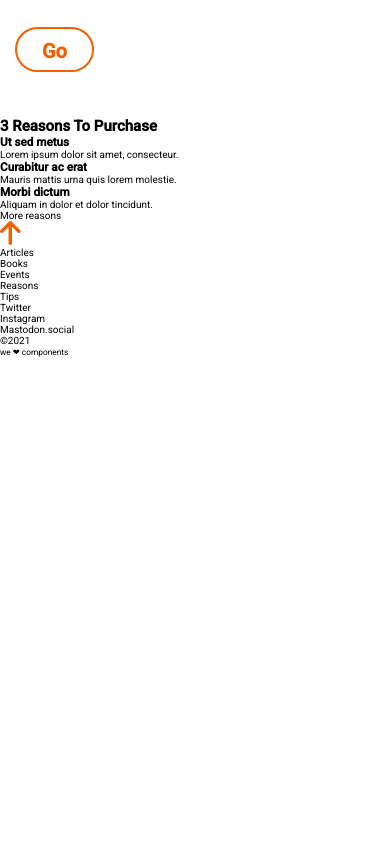
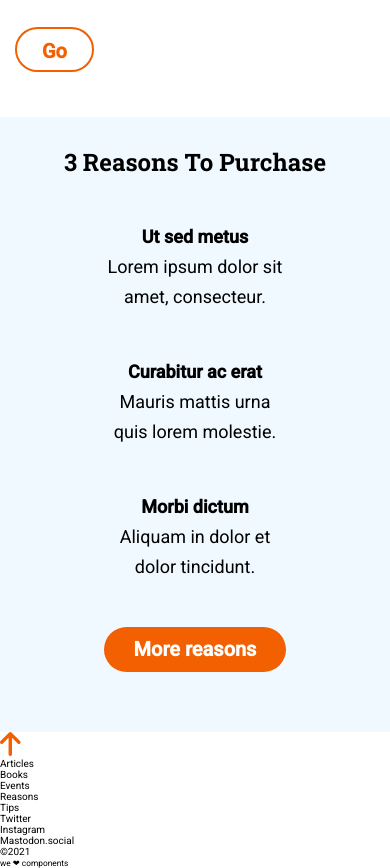
Before and after one commit to Adalab/modulo-1-evaluacion-final-TaniaGamGonz, a website: page public/index.html in a window 390 px wide. Shown: the part 1044-1912 px from the top of the page. Before the commit the page ends 1401 px from the top, so only its background shows below. Drawn offline with nearby package versions, Linux system fonts and the light colour scheme.

Commit message:
Added mobile styles to section reasons

```diff
--- a/public/index.html
+++ b/public/index.html
@@ -49,21 +49,27 @@
       </section>
 
 
-      <section id="reasons">
-        <h2>3 Reasons To Purchase</h2>
-        <article>
-          <h3>Ut sed metus</h3>
-          <p>Lorem ipsum dolor sit amet, consecteur.</p>
+      <section id="reasons" class="reasons">
+        <h2 class="reasons__title">3 Reasons To Purchase</h2>
+        <article class="reason">
+          <h3 class="reason__title">Ut sed metus</h3>
+          <p class="reason__text">Lorem ipsum dolor sit amet, consecteur.</p>
         </article>
-        <article>
-          <h3>Curabitur ac erat</h3>
-          <p>Mauris mattis urna quis lorem molestie.</p>
+
+        <article class="reason">
+          <h3 class="reason__title">Curabitur ac erat</h3>
+          <p class="reason__text">Mauris mattis urna quis lorem molestie.</p>
         </article>
-        <article>
-          <h3>Morbi dictum</h3>
-          <p>Aliquam in dolor et dolor tincidunt.</p>
+
+        <article class="reason">
+          <h3 class="reason__title">Morbi dictum</h3>
+          <p class="reason__text">Aliquam in dolor et dolor tincidunt.</p>
         </article>
-        <a href="#" title="go to More reasons">More reasons</a>
+
+
+        <a href="https://adalab.es/" class="reasons__link" title="go to More reasons"
+          >More reasons</a
+        >
       </section>
 
     </main>
--- /dev/null
+++ b/src/scss/components/_reasons-section.scss
@@ -0,0 +1,35 @@
+.reasons {
+  padding: 30px 15px 60px 15px;
+  display: grid;
+  grid-template-columns: 1fr;
+  grid-template-rows: auto;
+  justify-items: center;
+  text-align: center;
+  background-color: $ice-blue;
+  line-height: 30px;
+
+  &__title {
+    font-size: 2.4rem;
+    margin-bottom: 45px;
+  }
+  .reason {
+    width: 180px;
+    margin-bottom: 45px;
+
+    &__title,
+    &__text {
+      font-size: 1.8rem;
+    }
+  }
+  &__link {
+    display: inline-block;
+    height: 45px;
+    padding: 0 30px;
+    background-color: $orange;
+    color: $white;
+    font-size: 2rem;
+    line-height: 45px;
+    font-weight: 600;
+    border-radius: 22.5px;
+  }
+}
--- a/src/scss/components/_window-section.scss
+++ b/src/scss/components/_window-section.scss
@@ -7,7 +7,6 @@
   }
   &__title {
     color: $black;
-    font-family: $title-font;
     font-size: 2.4rem;
     text-transform: capitalize;
     margin-bottom: 15px;
--- /dev/null
+++ b/src/scss/core/_global.scss
@@ -0,0 +1,12 @@
+html {
+  font-size: 10px;
+  scroll-behavior: smooth;
+}
+body {
+  font-family: $text-font;
+}
+.header__title,
+.window__title,
+.reasons__title {
+  font-family: $title-font;
+}
--- a/src/scss/core/_reset.scss
+++ b/src/scss/core/_reset.scss
@@ -7,13 +7,6 @@ ul,
 li {
   list-style: none;
 }
-body {
-  font-family: $text-font;
-}
-html {
-  font-size: 10px;
-  scroll-behavior: smooth;
-}
 a {
   text-decoration: none;
   font-family: inherit;
--- a/src/scss/core/_variables.scss
+++ b/src/scss/core/_variables.scss
@@ -7,6 +7,7 @@ $text-font: "Roboto", sans-serif;
 $orange: #f26002;
 $white: #fff;
 $black: #000;
+$ice-blue: #eff9ff;
 $light-blue: #8ccbea;
 $blue: #0271bc;
 $deep-blue: #304268;
--- a/src/scss/layout/_header.scss
+++ b/src/scss/layout/_header.scss
@@ -22,7 +22,6 @@
     }
   }
   &__title {
-    font-family: $title-font;
     font-size: 4.2rem;
     line-height: 55px;
     text-align: center;
--- a/src/scss/main.scss
+++ b/src/scss/main.scss
@@ -1,6 +1,8 @@
 @import "core/variables";
 @import "core/reset";
+@import "core/global";
 @import "components/window-section.scss";
+@import "components/reasons-section";
 @import "layout/page";
 @import "layout/header";
 @import "layout/footer";
```
Also changed, not shown: src/html/partials/reason.html (added, +4 -0 lines), src/html/partials/reasons-section.html (+21 -15 lines), public/assets/css/main.css, 1 other file.
